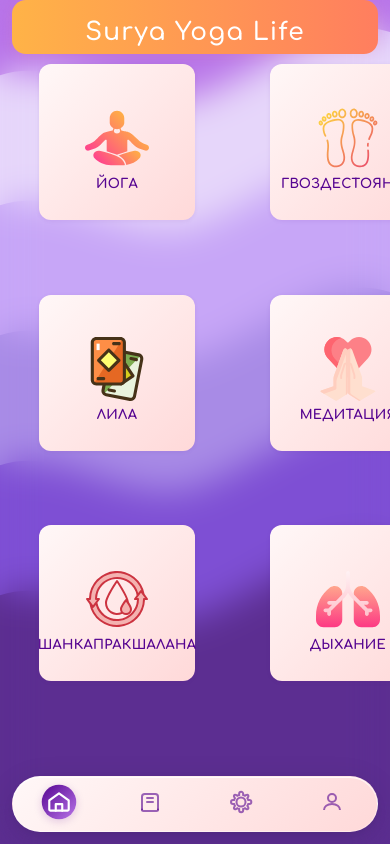
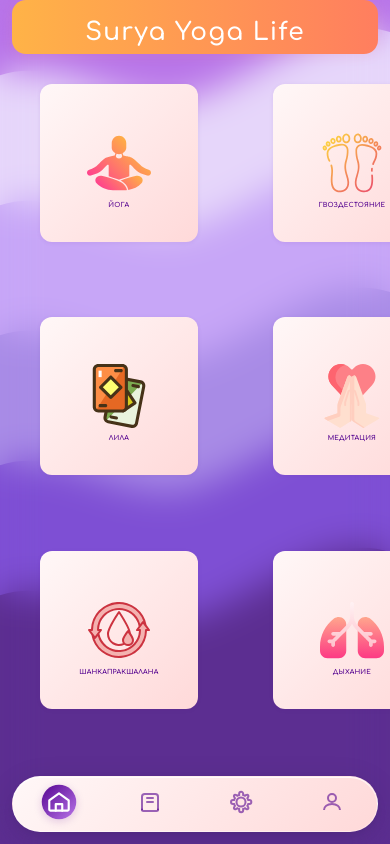
Before and after one commit to marselbeijing/Surya-Yoga-Life, a React (Create React App) app: page / in a window 390 px wide. Built offline with nearby package versions, Linux system fonts and the light colour scheme.

Commit message:
Уменьшен размер текста в названиях иконок на главной странице

```diff
--- a/src/components/MainSections.css
+++ b/src/components/MainSections.css
@@ -2,7 +2,7 @@
   display: grid;
   grid-template-columns: repeat(2, 1fr);
   gap: 10px;
-  padding: 12px 8px 100px 8px;
+  padding: 36px 8px 70px 8px;
   background: none;
   min-height: calc(100vh - 64px);
   box-sizing: border-box;
@@ -43,7 +43,7 @@
   margin-top: 12px;
 }
 .section-title {
-  font-size: 0.872rem;
+  font-size: 0.75rem;
   color: var(--text-primary);
   font-weight: 600;
   letter-spacing: 0.01em;
@@ -51,7 +51,7 @@
 }
 .section-title-strict {
   font-family: 'Comfortaa', cursive;
-  font-size: 0.59rem;
+  font-size: 0.48rem;
   font-weight: 700;
   letter-spacing: 0.02em;
   color: var(--text-primary);
@@ -63,7 +63,7 @@
 @media (max-width: 480px) {
   .main-sections {
     gap: 8px;
-    padding: 8px 6px 88px 6px;
+    padding: 28px 6px 60px 6px;
   }
   .section-card {
     padding: 6px 0 4px 0;
@@ -75,8 +75,11 @@
     font-size: 1.14rem;
   }
   .section-title {
-    font-size: 0.821rem;
+    font-size: 0.68rem;
     color: var(--text-primary);
+  }
+  .section-title-strict {
+    font-size: 0.41rem;
   }
 }
 
```
